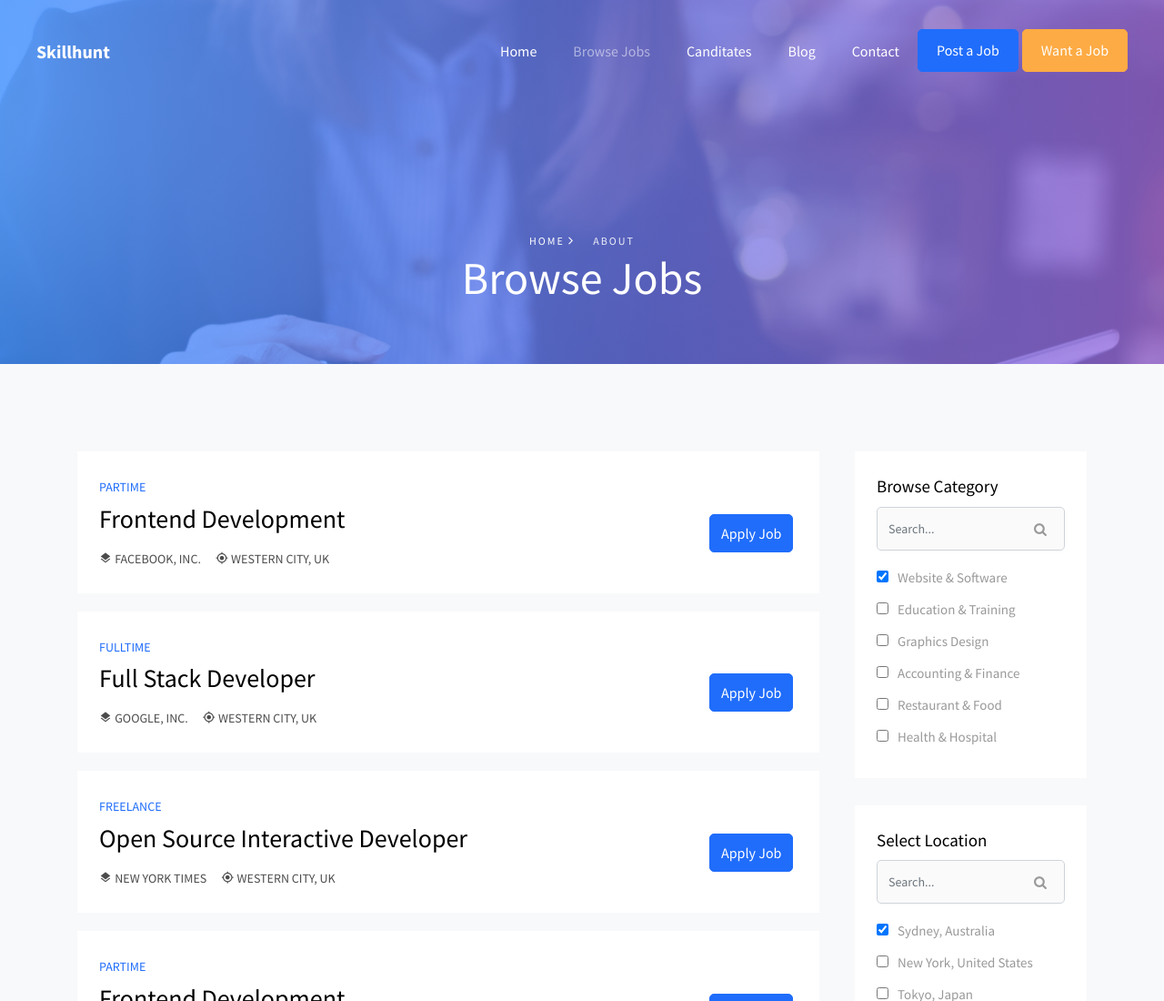
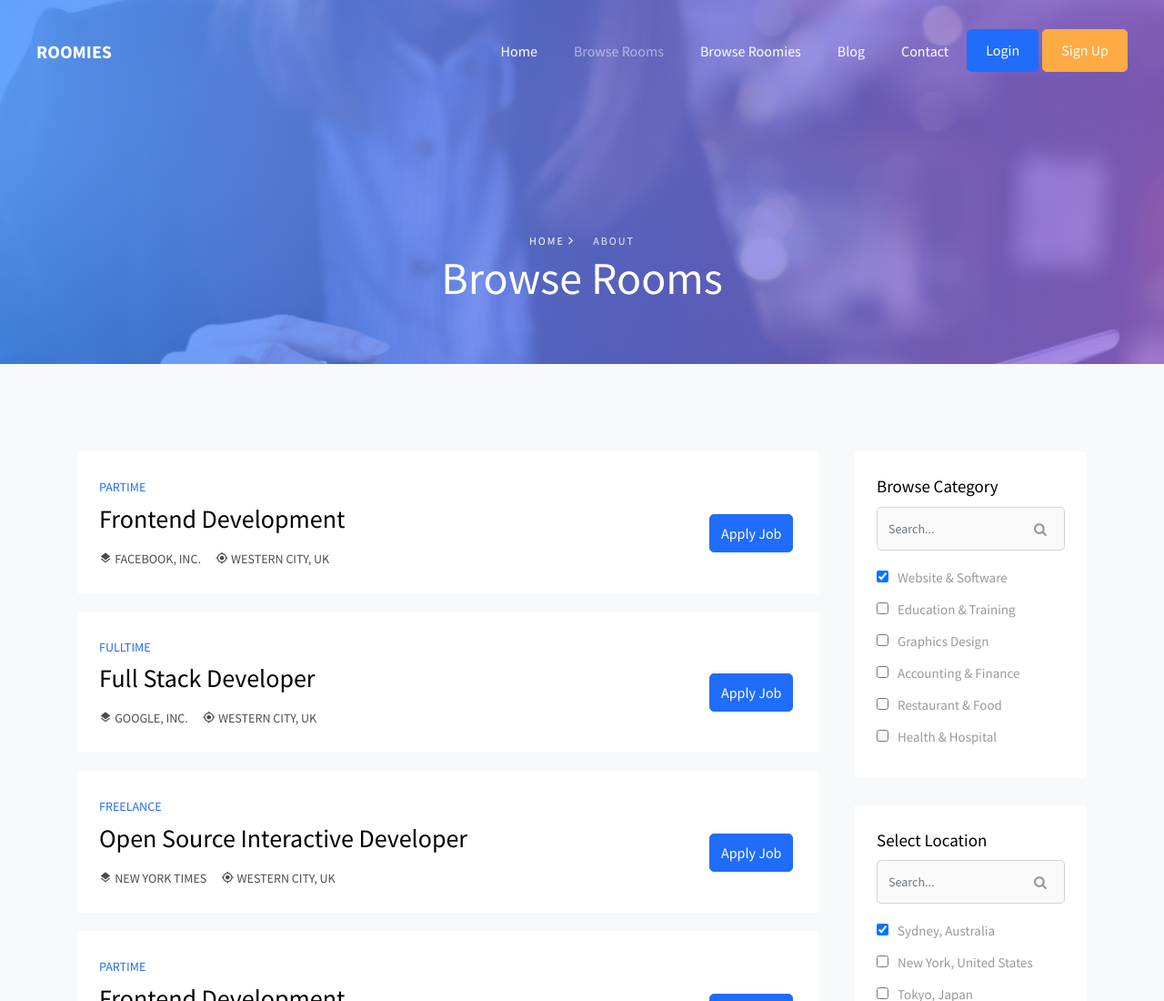
Before and after one commit to stark2710/Roomie, a plain HTML site: page browsejobs.html in a window 1280 px wide. Shown: the top 1100 px of the page at 91% size. Drawn offline with Linux system fonts and the light colour scheme; some packages are replaced by stand-ins of ours; no server answers; files whose address does not match are found by name.

Commit message:
browse rooms

```diff
--- a/browsejobs.html
+++ b/browsejobs.html
@@ -1,7 +1,7 @@
 <!DOCTYPE html>
 <html lang="en">
   <head>
-    <title>Skillhunt - Free Bootstrap 4 Template by Colorlib</title>
+    <title>Browse Rooms</title>
     <meta charset="utf-8">
     <meta name="viewport" content="width=device-width, initial-scale=1, shrink-to-fit=no">
 
@@ -30,7 +30,7 @@
 
 	  <nav class="navbar navbar-expand-lg navbar-dark ftco_navbar bg-dark ftco-navbar-light" id="ftco-navbar">
 	    <div class="container-fluid px-md-4	">
-	      <a class="navbar-brand" href="index.html">Skillhunt</a>
+	      <a class="navbar-brand" href="index.html">ROOMIES</a>
 	      <button class="navbar-toggler" type="button" data-toggle="collapse" data-target="#ftco-nav" aria-controls="ftco-nav" aria-expanded="false" aria-label="Toggle navigation">
 	        <span class="oi oi-menu"></span> Menu
 	      </button>
@@ -38,12 +38,12 @@
 	      <div class="collapse navbar-collapse" id="ftco-nav">
 	        <ul class="navbar-nav ml-auto">
 	          <li class="nav-item"><a href="index.html" class="nav-link">Home</a></li>
-	          <li class="nav-item active"><a href="browsejobs.html" class="nav-link">Browse Jobs</a></li>
-	          <li class="nav-item"><a href="candidates.html" class="nav-link">Canditates</a></li>
+	          <li class="nav-item active"><a href="browsejobs.html" class="nav-link">Browse Rooms</a></li>
+	          <li class="nav-item"><a href="candidates.html" class="nav-link">Browse Roomies</a></li>
 	          <li class="nav-item"><a href="blog.html" class="nav-link">Blog</a></li>
 	          <li class="nav-item"><a href="contact.html" class="nav-link">Contact</a></li>
-	          <li class="nav-item cta mr-md-1"><a href="new-post.html" class="nav-link">Post a Job</a></li>
-	          <li class="nav-item cta cta-colored"><a href="job-post.html" class="nav-link">Want a Job</a></li>
+	          <li class="nav-item cta mr-md-1"><a href="new-post.html" class="nav-link">Login</a></li>
+	          <li class="nav-item cta cta-colored"><a href="job-post.html" class="nav-link">Sign Up</a></li>
 
 	        </ul>
 	      </div>
@@ -57,7 +57,7 @@
         <div class="row no-gutters slider-text align-items-end justify-content-start">
           <div class="col-md-12 ftco-animate text-center mb-5">
           	<p class="breadcrumbs mb-0"><span class="mr-3"><a href="index.html">Home <i class="ion-ios-arrow-forward"></i></a></span> <span>About</span></p>
-            <h1 class="mb-3 bread">Browse Jobs</h1>
+            <h1 class="mb-3 bread">Browse Rooms</h1>
           </div>
         </div>
       </div>
```
